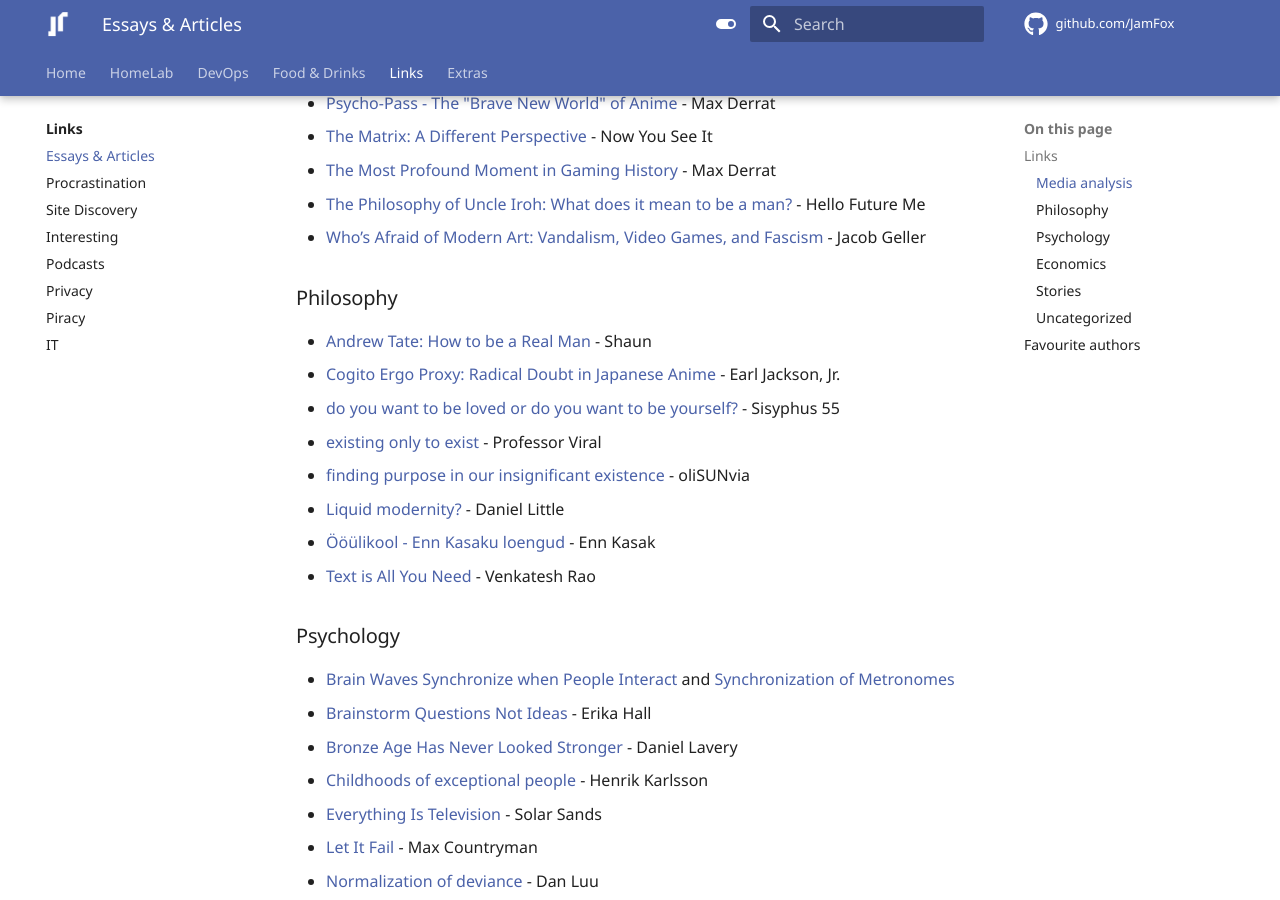
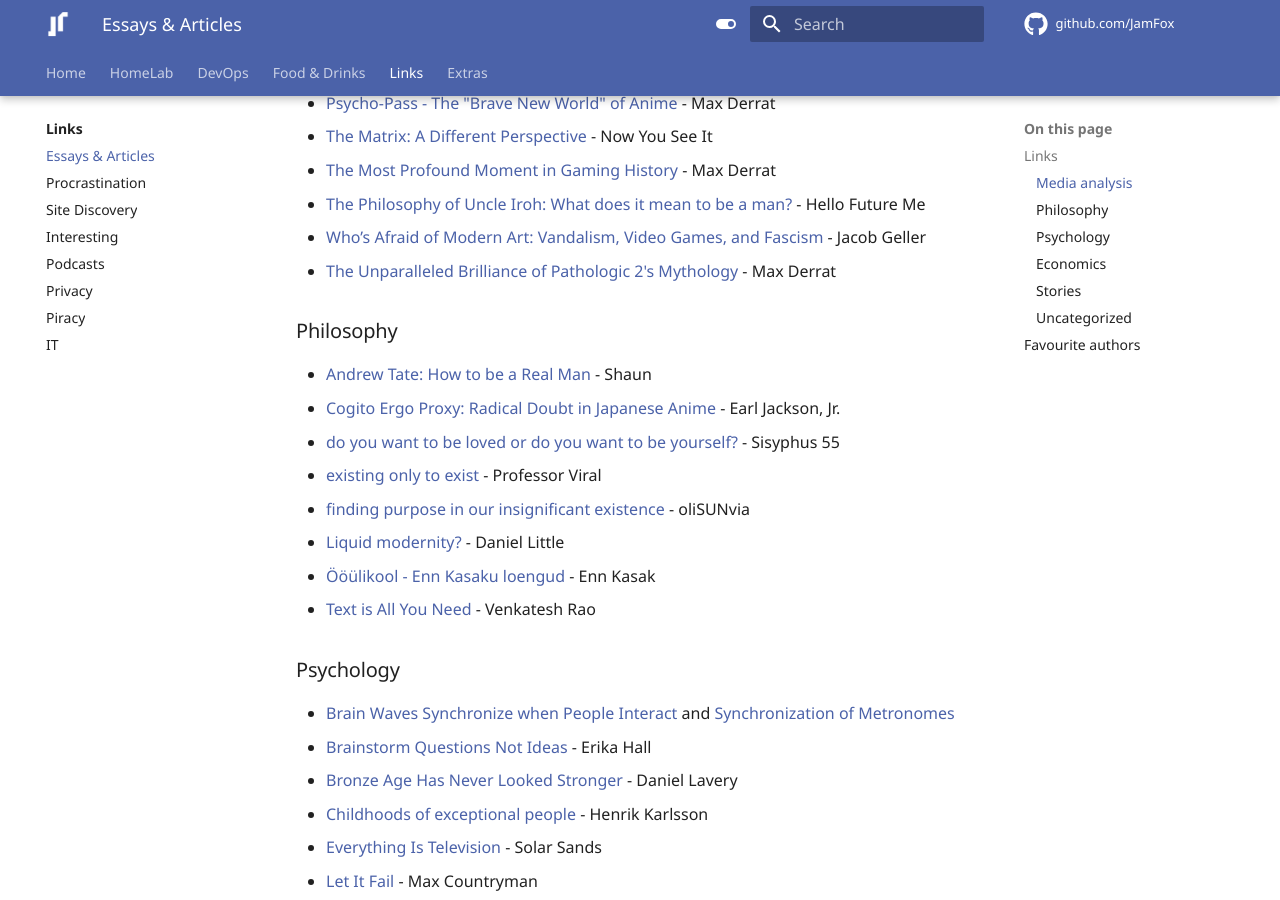
Before and after one commit to JamFox/docs.jamfox.dev, an MkDocs documentation site: the page built from docs/content/links/essays.md, in a window 1280 px wide and 900 px high, scrolled down 461 px. Built offline with MkDocs 1.6.1 and Material for MkDocs 9.7.7, drawn with Linux system fonts in a browser that asks for light colours; comment, search, counter and statistics services are not loaded.

Commit message:
add patho2

```diff
--- a/docs/content/links/essays.md
+++ b/docs/content/links/essays.md
@@ -17,6 +17,7 @@ title: "Essays & Articles"
 - [The Most Profound Moment in Gaming History](https://youtube.com/watch?v=jIYBod0ge3Y) - Max Derrat
 - [The Philosophy of Uncle Iroh: What does it mean to be a man?](https://www.youtube.com/watch?v=SezGJNNZmtI) - Hello Future Me
 - [Who’s Afraid of Modern Art: Vandalism, Video Games, and Fascism](https://youtu.be/v5DqmTtCPiQ) - Jacob Geller
+- [The Unparalleled Brilliance of Pathologic 2's Mythology](https://www.youtube.com/watch?v=Uk3Dm3OTNY4) - Max Derrat
 
 ### Philosophy
 
```
